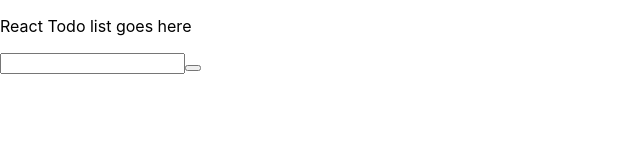
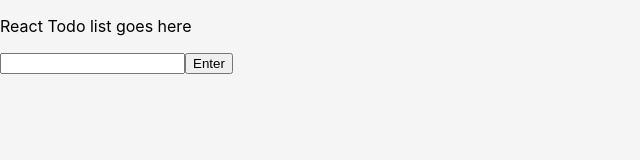
Before and after one commit to Ianwehmeyer/project03reactappnew, a React (Create React App) app: page / in a window 1280 px wide. Shown: the top 160 px of the page, without its empty margins (0-640 px from the left). Built offline with nearby package versions, Linux system fonts and the light colour scheme.

Commit message:
test
test

```diff
--- a/src/App.css
+++ b/src/App.css
@@ -5,3 +5,43 @@
     animation: App-logo-spin infinite 20s linear;
   }
 }
+
+:root {
+  font-size: 16px;
+  font-family: 'Times New Roman';
+  --text-primary: #b6b6b6;
+  --text-secondary: #ececec;
+  --bg-primary: #23232e;
+  --bg-secondary: #141418;
+}
+
+body {
+  color: black;
+  background-color: whitesmoke;
+  margin: 0;
+  padding: 0;
+}
+
+body::-webkit-scrollbar {
+  width: 0.25rem;
+
+}
+
+body::-webkit-scrollbar-track {
+  background: #1e1e24;
+}
+body::-webkit-scrollbar-thumb {
+  background: #6649b8;
+}
+
+.navbar {
+  width: 5rem;
+  height: 100vh;
+  position:fixed;
+  background-color: var(--bg-primary);
+}
+
+main {
+  margin-left: 5rem;
+  padding: 1rem;
+}
--- a/src/TodoForm.js
+++ b/src/TodoForm.js
@@ -24,13 +24,10 @@ export default function TodoForm( firstTodo ) {
         //will take in event from DOM
         e.preventDefault();
         if (todo.task.trim()) {
-            firstTodo({...todo, id: uuid.v4() })
+            firstTodo({ ...todo, id: uuid() });
             //new input?
-            setTodo({ ...todo, task: "" })
-
-
+            setTodo({ ...todo, task: "" });
         }
-
     }
 
 
@@ -39,7 +36,7 @@ export default function TodoForm( firstTodo ) {
         <div>
             <form onSubmit={doSubmit}>
                 <input type="text" name="task" value={todo.task}  onChange={inputChange} />
-                <button type="submit" />
+                <button type="submit">Enter</button>
             </form>
         </div>
     )
```
Also changed, not shown: src/navBar.js (added, +14 -0 lines).
